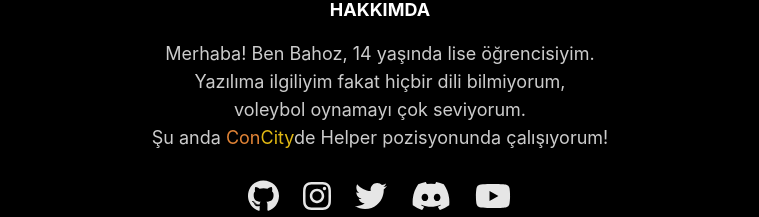
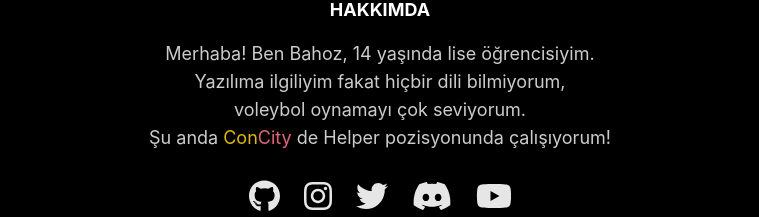
Before and after one commit to bahozzk/bahoz, a Next.js app: page / in a window 1280 px wide. Shown: the part 820-1037 px from the top of the page, without its empty margins (260-1019 px from the left). Built offline with nearby package versions, Linux system fonts and the light colour scheme.

Commit message:
Update AboutMe.tsx
Hakkımda kısmı güncellendi!

```diff
--- a/components/AboutMe.tsx
+++ b/components/AboutMe.tsx
@@ -34,7 +34,7 @@ const AboutMe: NextPage = (pageProps: PageProps): JSX.Element => {
         <br></br>
         voleybol oynamayı çok seviyorum.
         <br></br>
-        Şu anda <a className='text-orange-400/90' target={'_blank'} href='https://con.city/' rel="noreferrer">Con</a><a className='text-yellow-400/90' target={'_blank'} href='https://con.city/' rel="noreferrer">City</a>de Helper pozisyonunda çalışıyorum!
+        Şu anda <a className='text-yellow-400/90' target={'_blank'} href='https://con.city/' rel="noreferrer">Con</a><a className='text-rose-400/90' target={'_blank'} href='https://con.city/' rel="noreferrer">City</a> de Helper pozisyonunda çalışıyorum!
     </p>
 
     return (
```
